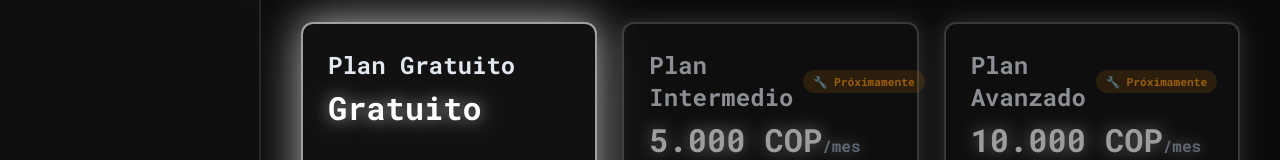
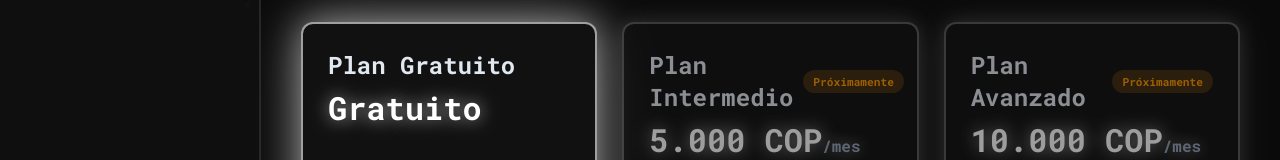
Before and after one commit to estelar-riwi/DBFlow_front, a Vue app: page /dashboard/subscription in a window 1280 px wide. Shown: the part 437-597 px from the top of the page. Built offline with nearby package versions, Linux system fonts and the light colour scheme; no server answers; sample sign-in values are in the browser's storage.

Commit message:
Feat: cambio estilo de suscripciones

```diff
--- a/src/views/SubscriptionView.vue
+++ b/src/views/SubscriptionView.vue
@@ -41,7 +41,7 @@
         <div class="plan-header">
           <div class="plan-title-wrapper">
             <h4>{{ plan.name }}</h4>
-            <span v-if="!plan.available && currentPlan.id !== plan.id" class="badge-coming-soon">🔧 Próximamente</span>
+            <span v-if="!plan.available && currentPlan.id !== plan.id" class="badge-coming-soon">Próximamente</span>
           </div>
           <span class="plan-price" v-if="plan.price === 0">{{ plan.priceText }}</span>
           <span class="plan-price" v-else>
```
